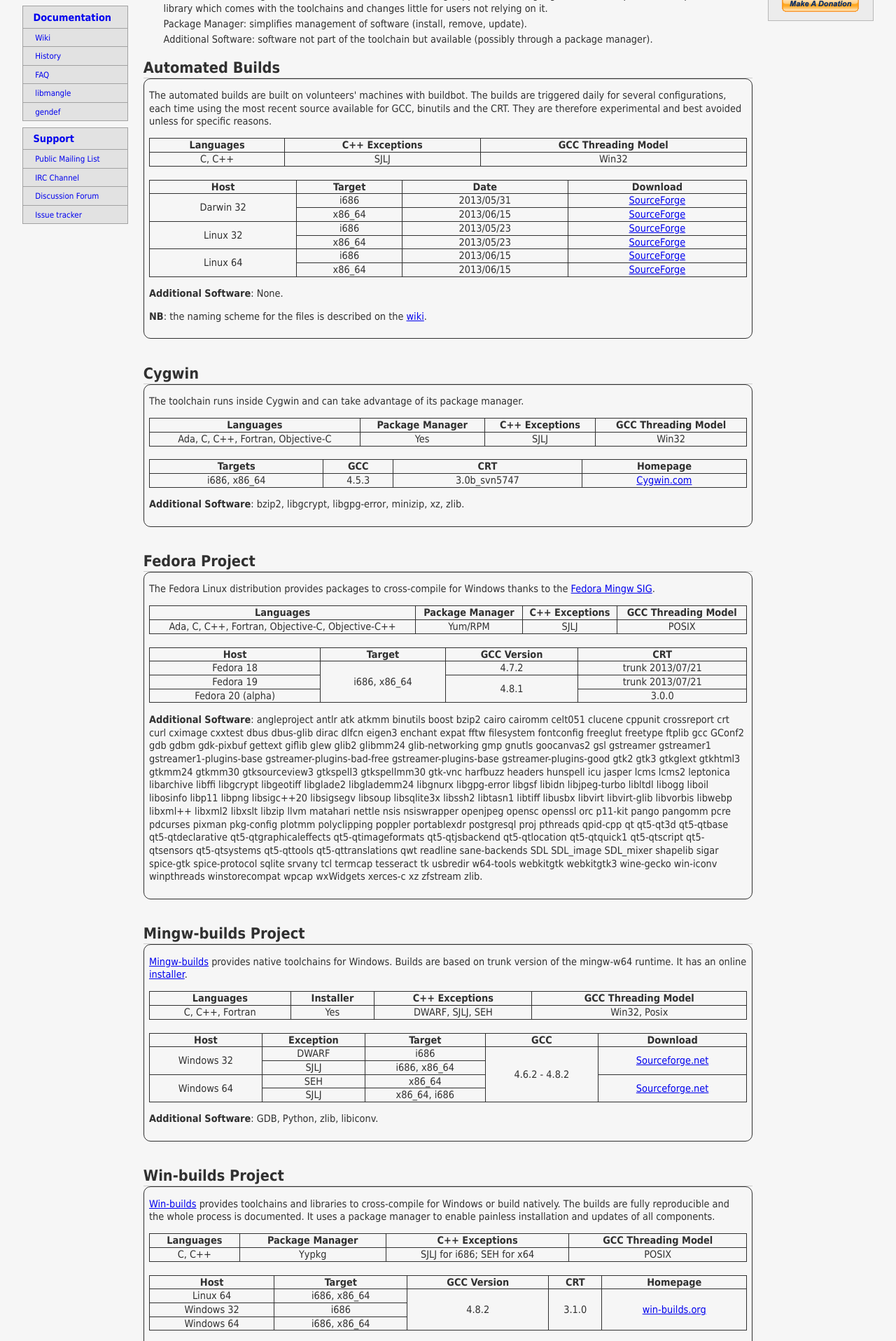
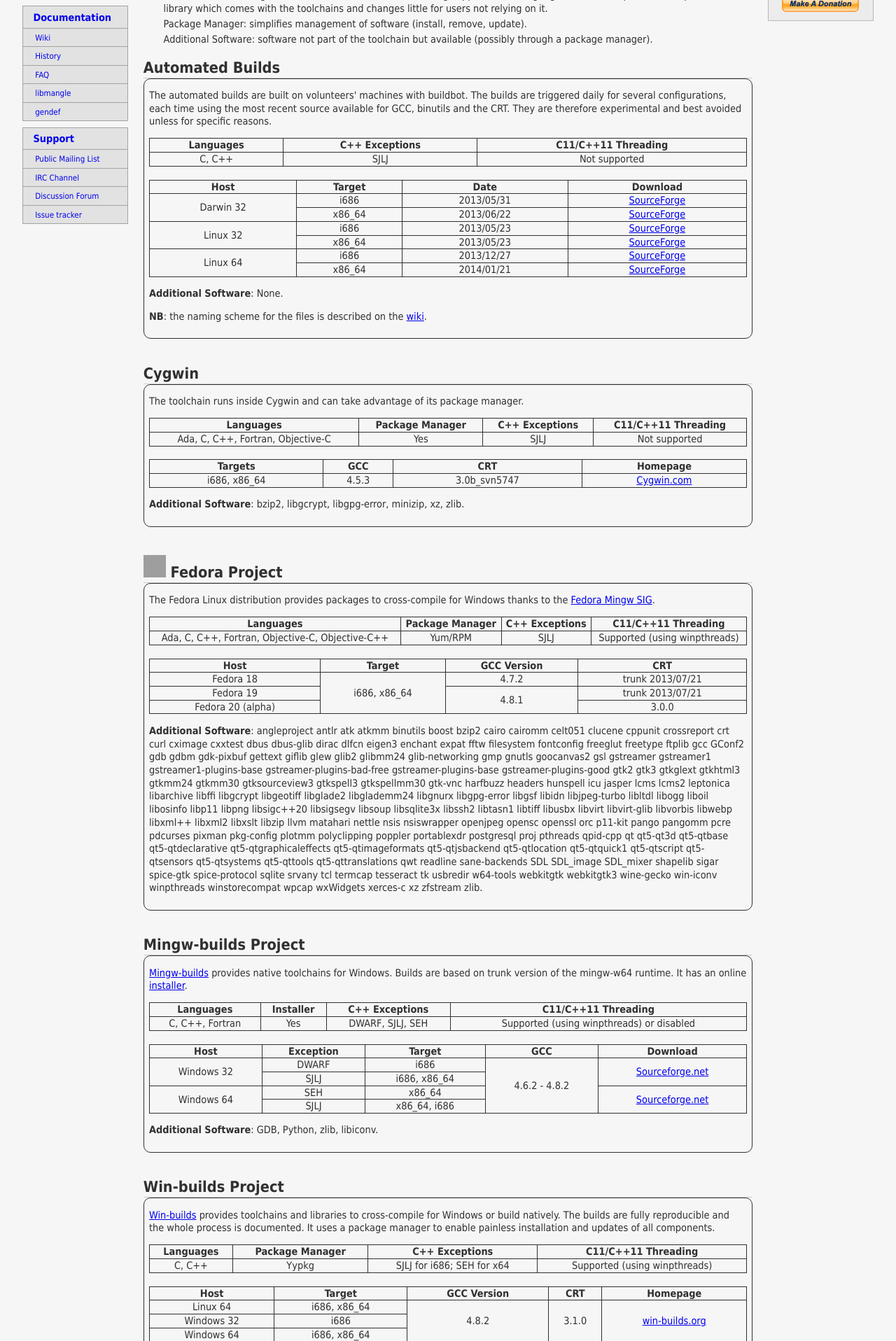
Before and after one commit to repo-mirrors/mingw-w64-htdocs, a PHP site: page /download.php in a window 1280 px wide. Shown: the part 429-2345 px from the top of the page at 70% size. Run offline with PHP 8.4, Linux system fonts and the light colour scheme; grey boxes are pictures that could not be loaded.

Commit message:
web: update download links and wording related to C*11 threading.
git-svn-id: svn+ssh://svn.code.sf.net/p/mingw-w64/code/web@6626 4407c894-4637-0410-b4f5-ada5f102cad1

```diff
--- a/htdocs/downloads/automated-builds.php
+++ b/htdocs/downloads/automated-builds.php
@@ -9,12 +9,12 @@
     <tr>
       <th>Languages</th>
       <th>C++ Exceptions</th>
-      <th>GCC Threading Model</th>
+      <th>C11/C++11 Threading</th>
     </tr>
     <tr>
       <td>C, C++</td>
       <td>SJLJ</td>
-      <td>Win32</td>
+      <td>Not supported</td>
     </tr>
   </table>
   <br/>
@@ -33,8 +33,8 @@
     </tr>
     <tr>
       <td>x86_64</td>
-      <td>2013/06/15</td>
-      <td><a href="http://sourceforge.net/projects/mingw-w64/files/Toolchains%20targetting%20Win64/Automated%20Builds/mingw-w64-bin_i686-darwin_20130615.tar.bz2/download">SourceForge</a></td>
+      <td>2013/06/22</td>
+      <td><a href="http://sourceforge.net/projects/mingw-w64/files/Toolchains%20targetting%20Win64/Automated%20Builds/mingw-w64-bin_i686-darwin_20130622.tar.bz2/download">SourceForge</a></td>
     </tr>
     <tr>
       <td rowspan="2">Linux 32</td>
@@ -50,13 +50,13 @@
     <tr>
       <td rowspan="2">Linux 64</td>
       <td>i686</td>
-      <td>2013/06/15</td>
-      <td><a href="http://sourceforge.net/projects/mingw-w64/files/Toolchains%20targetting%20Win32/Automated%20Builds/mingw-w32-bin_x86_64-linux_20130615.tar.bz2/download">SourceForge</a></td>
+      <td>2013/12/27</td>
+      <td><a href="http://sourceforge.net/projects/mingw-w64/files/Toolchains%20targetting%20Win32/Automated%20Builds/mingw-w32-bin_x86_64-linux_20131227.tar.bz2/download">SourceForge</a></td>
     </tr>
     <tr>
       <td>x86_64</td>
-      <td>2013/06/15</td>
-      <td><a href="http://sourceforge.net/projects/mingw-w64/files/Toolchains%20targetting%20Win64/Automated%20Builds/mingw-w64-bin_x86_64-linux_20130615.tar.bz2/download">SourceForge</a></td>
+      <td>2014/01/21</td>
+      <td><a href="http://sourceforge.net/projects/mingw-w64/files/Toolchains%20targetting%20Win64/Automated%20Builds/mingw-w64-bin_x86_64-linux_20131228.tar.bz2/download">SourceForge</a></td>
     </tr>
   </table>
   <p>
--- a/htdocs/downloads/cygwin.php
+++ b/htdocs/downloads/cygwin.php
@@ -7,13 +7,13 @@
       <th>Languages</th>
       <th>Package Manager</th>
       <th>C++ Exceptions</th>
-      <th>GCC Threading Model</th>
+      <th>C11/C++11 Threading</th>
     </tr>
     <tr>
       <td>Ada, C, C++, Fortran, Objective-C</td>
       <td>Yes</td>
       <td>SJLJ</td>
-      <td>Win32</td>
+      <td>Not supported</td>
     </tr>
   </table>
   <br/>
--- a/htdocs/downloads/fedora.php
+++ b/htdocs/downloads/fedora.php
@@ -1,4 +1,7 @@
-<h2 id="fedora">Fedora Project</h2>
+<h2 id="fedora">
+  <img src="http://yypkg.org/fedora-logo.png" height="32" width="32" style="margin-top: 0; margin-bottom: 0">
+  Fedora Project
+</h2>
 <div class="toolchain">
   <p>The Fedora Linux distribution provides packages to cross-compile for
   Windows thanks to the <a
@@ -8,13 +11,13 @@
       <th>Languages</th>
       <th>Package Manager</th>
       <th>C++ Exceptions</th>
-      <th>GCC Threading Model</th>
+      <th>C11/C++11 Threading</th>
     </tr>
     <tr>
       <td>Ada, C, C++, Fortran, Objective-C, Objective-C++</td>
       <td>Yum/RPM</td>
       <td>SJLJ</td>
-      <td>POSIX</td>
+      <td>Supported (using winpthreads)</td>
     </tr>
   </table>
   <br/>
--- a/htdocs/downloads/mingw-builds.php
+++ b/htdocs/downloads/mingw-builds.php
@@ -2,19 +2,19 @@
 <div class="toolchain">
   <p><a href="https://sourceforge.net/projects/mingwbuilds/files/host-windows/releases/">Mingw-builds</a>
   provides native toolchains for Windows. Builds are based on trunk version of the mingw-w64 runtime.
-  It has an online <a href="http://sourceforge.net/projects/mingwbuilds/files/mingw-builds-install/mingw-builds-install.exe/download">installer</a>.</p>
+  It has an online <a href="http://sourceforge.net/projects/mingw-w64/files/Toolchains%20targetting%20Win32/Personal%20Builds/mingw-builds/installer/mingw-w64-install.exe/download">installer</a>.</p>
   <table>
     <tr>
       <th>Languages</th>
       <th>Installer</th>
       <th>C++ Exceptions</th>
-      <th>GCC Threading Model</th>
+      <th>C11/C++11 Threading</th>
     </tr>
     <tr>
       <td>C, C++, Fortran</td>
       <td>Yes</td>
       <td>DWARF, SJLJ, SEH</td>
-      <td>Win32, Posix</td>
+      <td>Supported (using winpthreads) or disabled </td>
     </tr>
   </table>
   <br/>
--- a/htdocs/downloads/yypkg.php
+++ b/htdocs/downloads/yypkg.php
@@ -9,13 +9,13 @@
       <th>Languages</th>
       <th>Package Manager</th>
       <th>C++ Exceptions</th>
-      <th>GCC Threading Model</th>
+      <th>C11/C++11 Threading</th>
     </tr>
     <tr>
       <td>C, C++</td>
       <td>Yypkg</td>
       <td>SJLJ for i686; SEH for x64</td>
-      <td>POSIX</td>
+      <td>Supported (using winpthreads)</td>
     </tr>
   </table>
   <br/>
```
